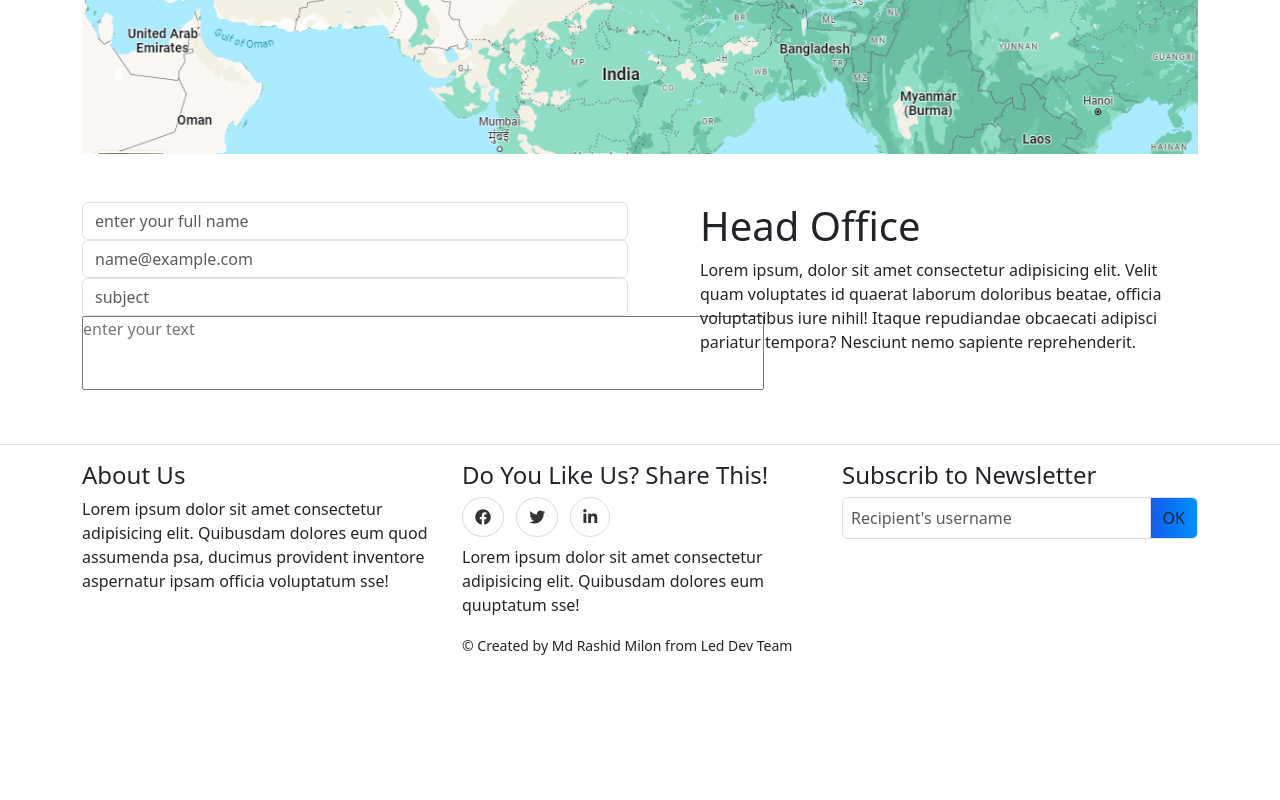
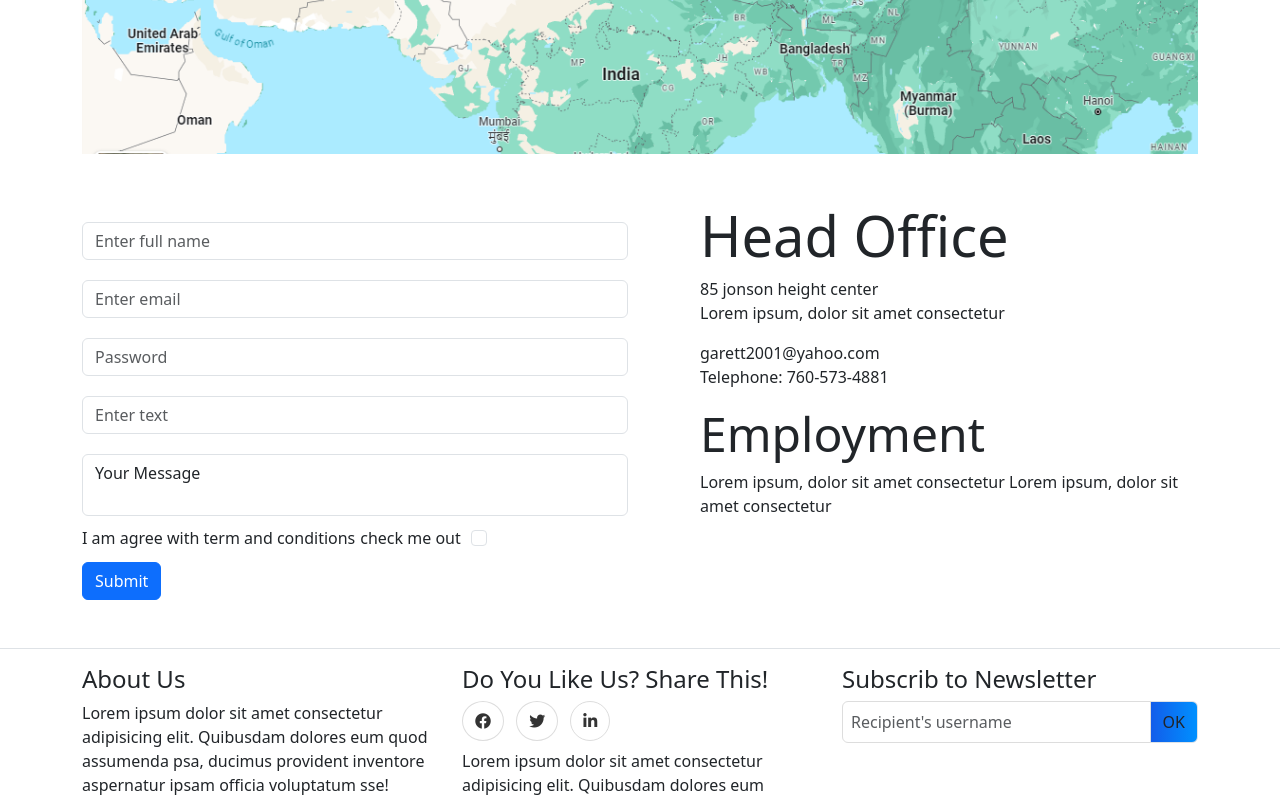
Before and after one commit to rashidmilon/scss-corp-blog, a website: page contact.html in a window 1280 px wide. Shown: the part 632-1432 px from the top of the page. Before the commit the page ends 1321 px from the top, so only its background shows below. Drawn offline with nearby package versions, Linux system fonts and the light colour scheme.

Commit message:
added contact page

```diff
--- a/contact.html
+++ b/contact.html
@@ -129,7 +129,7 @@
         </div>
       </div>
     </div>
-    <!-- contact page section -->
+    <!-- contact form section -->
     <div class="container pb-5">
       <div class="row row-cols-1 row-cols-md-2">
         <div class="col">
@@ -138,39 +138,94 @@
               <input
                 type="name"
                 class="form-control"
-                id="exampleFormControlInput1"
-                placeholder="enter your full name"
-              /><input
+                id="exampleInputName"
+                aria-describedby="nameHelp"
+                placeholder="Enter full name"
+              />
+            </div>
+            <div class="form-group">
+              <input
                 type="email"
                 class="form-control"
-                id="exampleFormControlInput1"
-                placeholder="name@example.com"
-              /><input
+                id="exampleInputEmail1"
+                aria-describedby="emailHelp"
+                placeholder="Enter email"
+              />
+            </div>
+            <div class="form-group">
+              <input
+                type="password"
+                class="form-control"
+                id="exampleInputPassword1"
+                placeholder="Password"
+              />
+            </div>
+            <div class="form-group">
+              <input
                 type="text"
                 class="form-control"
-                id="exampleFormControlInput1"
-                placeholder="subject"
+                id="exampleInputText"
+                aria-describedby="textHelp"
+                placeholder="Enter text"
               />
+            </div>
+
+            <div class="form-group">
               <textarea
+                style="resize: none"
                 name="textarea"
-                id="textarea"
-                cols="72"
-                rows="3"
-                placeholder="enter your text"
-                style="resize: none"
-              ></textarea>
+                rows="2"
+                placeholder="Your massage"
+                class="form-control"
+                id="exampleInputTextarea"
+                aria-describedby="textareaHelp"
+              >
+Your Message
+              </textarea>
             </div>
+
+            <div class="d-flex form-group3">
+              <label for="exampleInputText"
+                >I am agree with term and conditions</label
+              >
+              <label class="form-check-label form-group2" for="exampleCheck1"
+                >check me out</label
+              >
+              <div class="form-check form-group2">
+                <input
+                  type="checkbox"
+                  class="form-check-input form-group5"
+                  id="exampleCheck1"
+                />
+              </div>
+            </div>
+            <button
+              type="submit"
+              style="display: block"
+              class="btn btn-primary"
+            >
+              Submit
+            </button>
           </form>
         </div>
 
+        <!-- office address section -->
         <div class="col">
           <div class="ms-5">
-            <h5 class="display-6 mt-n5">Head Office</h5>
+            <h5 class="display-4 mt-n2">Head Office</h5>
             <p>
-              Lorem ipsum, dolor sit amet consectetur adipisicing elit. Velit
-              quam voluptates id quaerat laborum doloribus beatae, officia
-              voluptatibus iure nihil! Itaque repudiandae obcaecati adipisci
-              pariatur tempora? Nesciunt nemo sapiente reprehenderit.
+              85 jonson height center <br />
+              Lorem ipsum, dolor sit amet consectetur
+            </p>
+            <p>
+              garett2001@yahoo.com <br />
+              Telephone: 760-573-4881
+            </p>
+
+            <h5 class="display-5">Employment</h5>
+            <p>
+              Lorem ipsum, dolor sit amet consectetur Lorem ipsum, dolor sit
+              amet consectetur
             </p>
           </div>
         </div>
@@ -209,21 +264,7 @@
               dolores eum quuptatum sse!
             </p>
             <p>
-              <small>
-                © Created by Md Rashid Milon from Led Dev Team
-                <!-- <a
-                  class="link-like-text"
-                  title="Mashup free HTML template library"
-                  href="#"
-                  >Lead Dev</a
-                >
-                <a
-                  class="link-like-text"
-                  title="unlimited free images"
-                  href="unsplash.com"
-                  >Team</a
-                > -->
-              </small>
+              <small> © Created by Md Rashid Milon from Led Dev Team </small>
             </p>
           </div>
           <div class="col-md-4">
--- a/scss/calltoaction/_calltoaction.scss
+++ b/scss/calltoaction/_calltoaction.scss
@@ -102,3 +102,27 @@
   align-self: center;
   display: flex;
 }
+
+.form-group {
+  margin-top: 20px;
+}
+
+.form-group1 {
+  margin-top: 20px;
+}
+.form-group2 {
+  margin-left: 5px;
+}
+
+.form-group3 {
+  margin: 10px 10px 10px 0;
+  margin-right: 5px;
+}
+.form-group5 {
+  margin-left: 5px;
+}
+
+.form-check {
+  margin-left: 10px !important;
+  outline: green;
+}
--- a/scss/variable/_variables.scss
+++ b/scss/variable/_variables.scss
@@ -0,0 +1 @@
+$enable-negative-margins: true;
```
Also changed, not shown: css/style.css, 1 other file.
